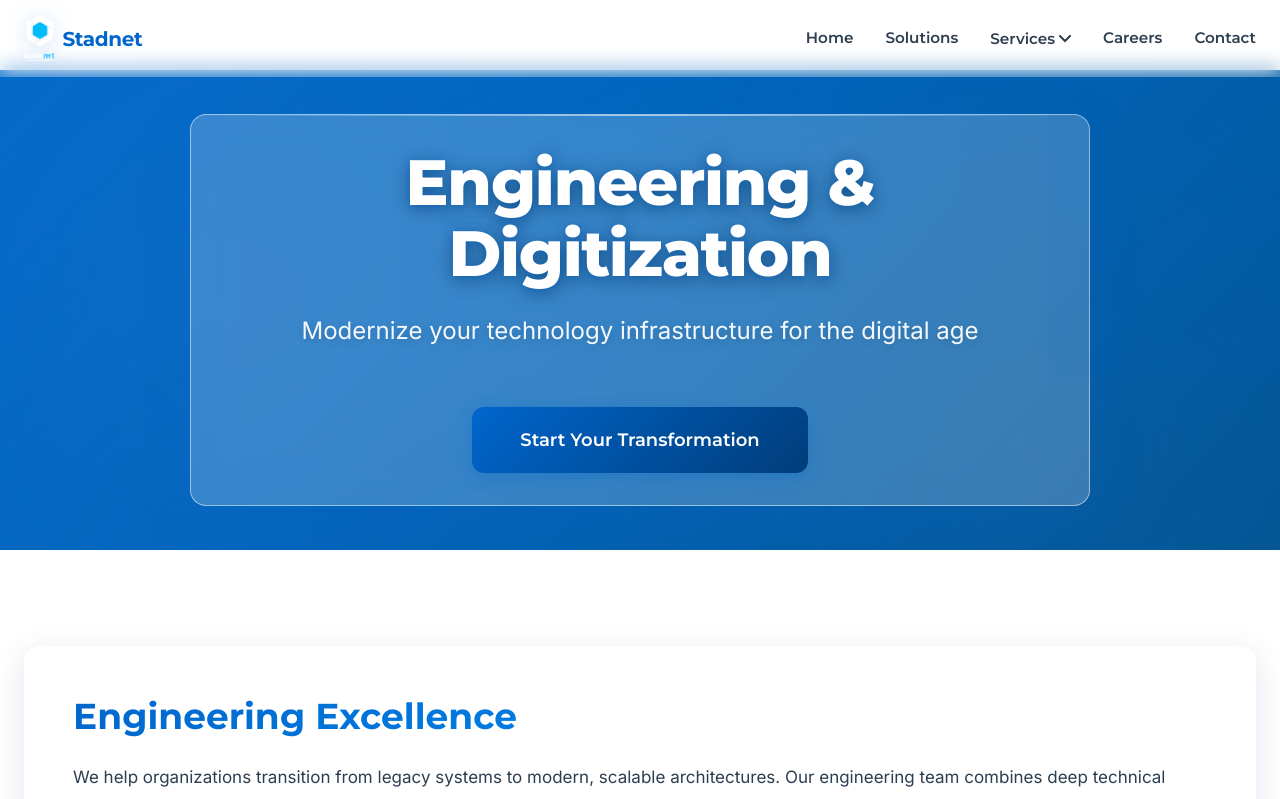
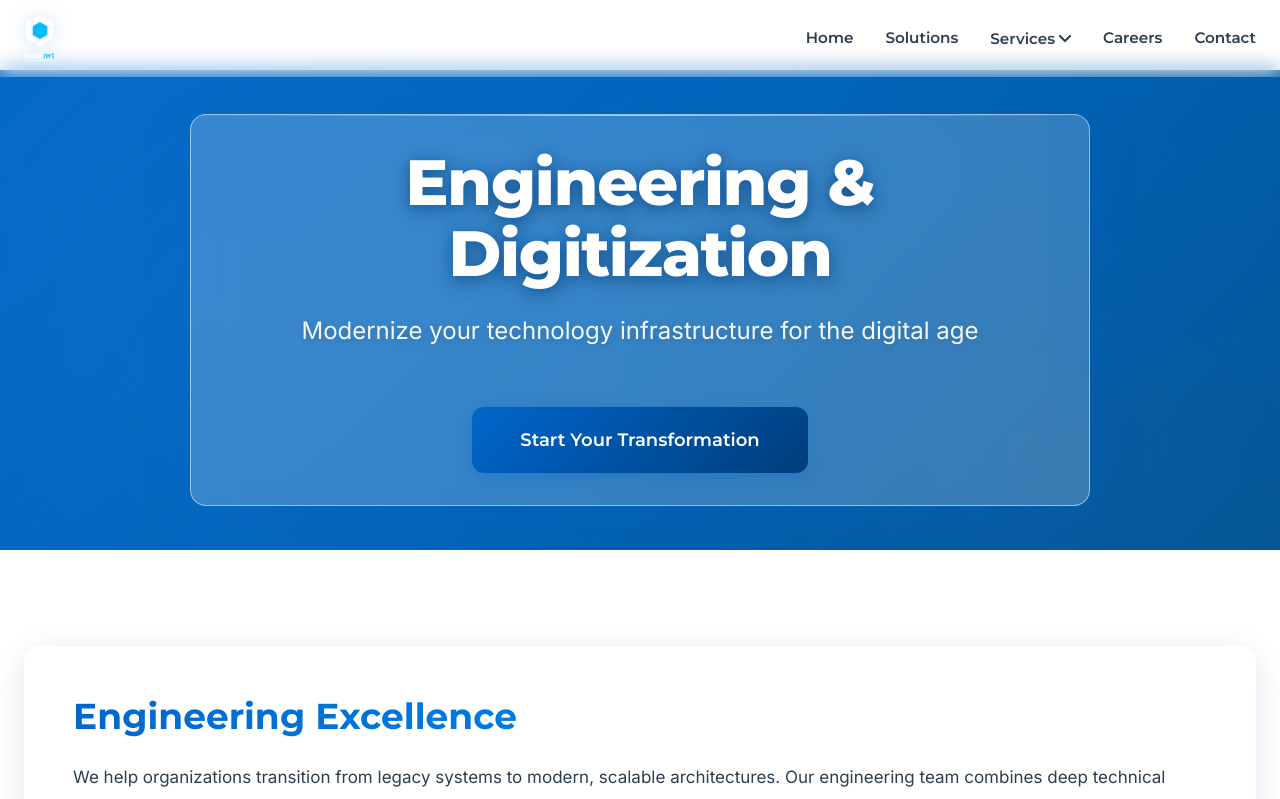
Before and after one commit to chrisarpong/stadnet-technologies, a React (Vite) app: page /engineering in a window 1280 px wide. Shown: the top 799 px of the page. Built offline with nearby package versions, Linux system fonts and the light colour scheme.

Commit message:
fix: Update navbar logo hover colors
- Changed logo text to white by default
- Changed hover color from green to blue (primary color)

```diff
--- a/src/components/Navbar.css
+++ b/src/components/Navbar.css
@@ -53,7 +53,7 @@
 }
 
 .logo-text-brand {
-    color: var(--color-primary);
+    color: var(--color-white);
     font-weight: 700;
     font-size: 1.25rem;
     font-family: var(--font-heading);
@@ -62,7 +62,7 @@
 }
 
 .navbar-logo:hover .logo-text-brand {
-    color: var(--color-teal);
+    color: var(--color-primary);
 }
 
 .logo-text {
```
